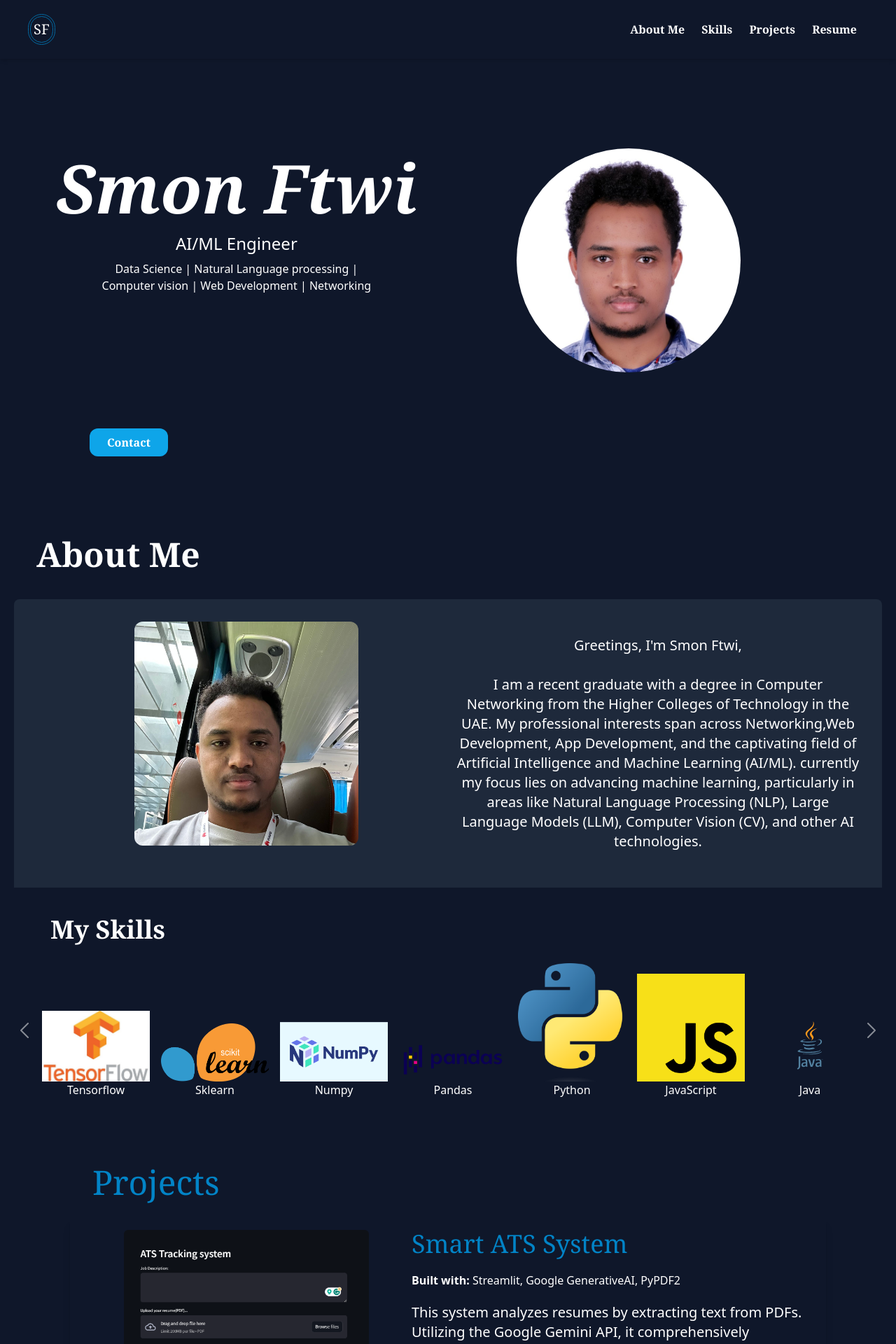
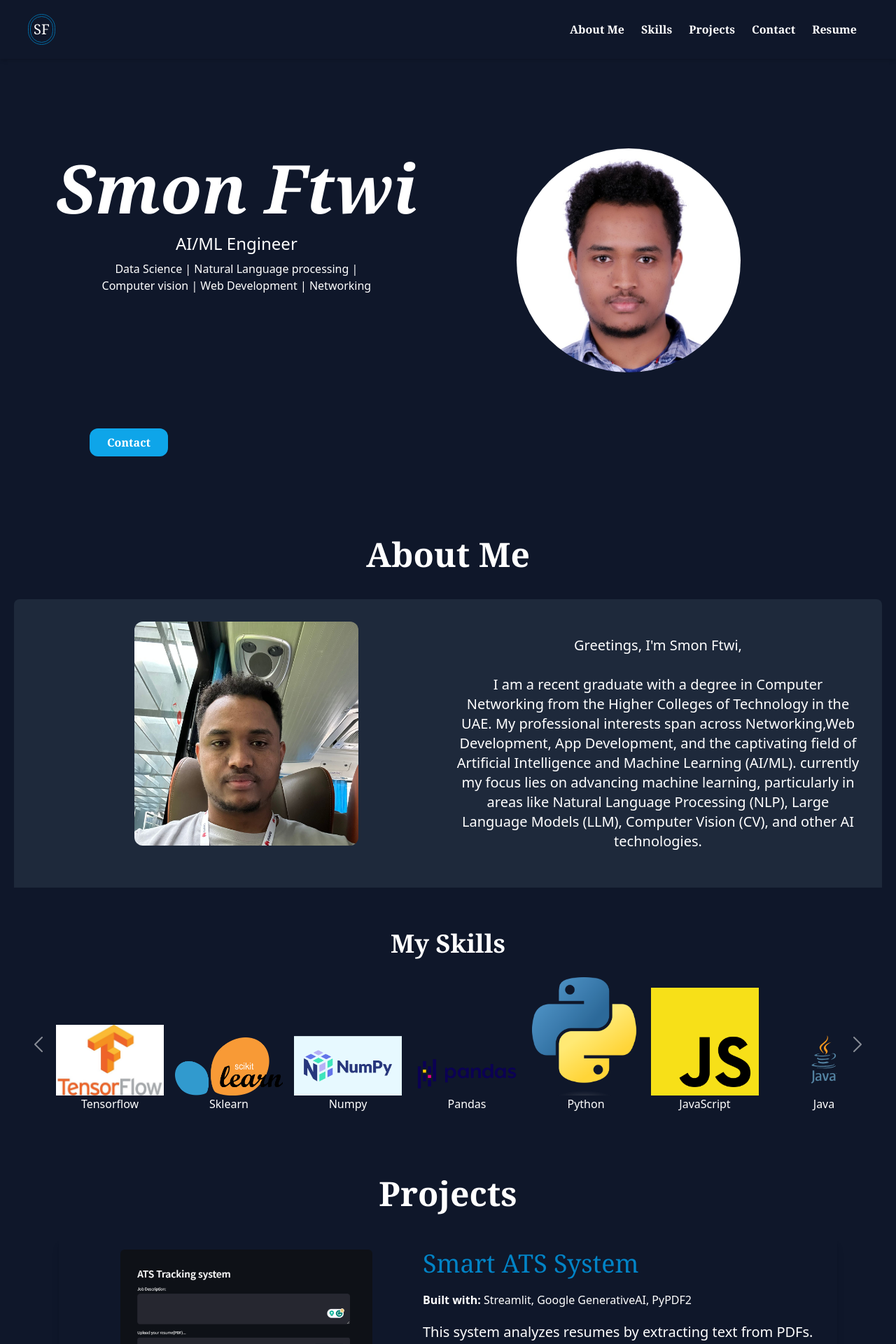
Before and after one commit to SmonFtwi/personal-portfolio, a React (Vite) app in the folder client/: page / in a window 1280 px wide. Shown: the top 1920 px of the page at 70% size. Built offline with nearby package versions, Linux system fonts and the light colour scheme.

Commit message:
adding contact section

```diff
--- a/client/src/App.jsx
+++ b/client/src/App.jsx
@@ -2,6 +2,7 @@
 import Home from './pages/home';
 import About from './pages/about';
 import Project from './pages/project';
+import Contact from './pages/contact';
 import { GithubLogo , LinkedinLogo , EnvelopeSimple} from 'phosphor-react'
 import {HashLink as Link} from 'react-router-hash-link'
 
@@ -18,6 +19,7 @@ function App() {
           <Home/>
           <About />
           <Project />
+          <Contact />
           <Footer/>
 
         </div>
@@ -50,6 +52,10 @@ export function Header(){
       >Projects</Link>
       </li>
       <li >
+      <Link to='/#contact' smooth className='text-white hover:bg-transparent hover:text-sky-500 px-2 py-2 rounded-lg mr-2 hidden font-serif font-bold sm:block'
+      >Contact</Link>
+      </li>
+      <li >
         <a  className='text-white hover:bg-transparent hover:text-sky-500 px-2 py-2 rounded-lg mr-2 hidden font-serif font-bold sm:block'
         href="https://drive.google.com/file/d/1J4TVXJyMbKKm162UeMoz6UFJdAtQauHx/view?usp=sharing" target='blank'>Resume</a>
       </li>
--- a/client/src/pages/about.jsx
+++ b/client/src/pages/about.jsx
@@ -48,7 +48,7 @@ function About() {
         `}
       </style>
       <div id="about">
-      <h1 className='text-5xl p-5 ml-8 text-white font-bold font-serif'> About Me</h1>
+      <h1 className='text-5xl p-5  text-white font-bold font-serif text-center'> About Me</h1>
         <div className=' display:block md:flex justify-center align-middle bg-slate-800 rounded-t-lg rounded-r-none rounded-b-lg rounded-l-none m-5 p-8'>
          <div className="mx-auto bg-gradient-to-b rounded-xl w-80 h-80 relative overflow-hidden">
             <img src={myImg} alt="sorry image not available" />
@@ -62,8 +62,8 @@ function About() {
           </div>
 
         </div>
-        <div className='m-5'>
-          <h2 className='text-4xl p-5 ml-8 text-white font-bold font-serif'>My Skills</h2>
+        <div className='m-10'>
+          <h2 className='text-4xl p-5 text-center  text-white font-bold font-serif'>My Skills</h2>
           <div className='flex justify-center items-center'>
           <div className='opacity-50 cursor-pointer hover:opacity-100' onClick={slideLeft} size={40}> <CaretLeft size={32} /> </div>
           <div
--- /dev/null
+++ b/client/src/pages/contact.jsx
@@ -0,0 +1,41 @@
+import { EnvelopeSimple, Phone , MapPin } from "phosphor-react";
+
+function Contact(){
+    return <>
+
+   <div className=' m-16' id="contact">
+         <h2 className='text-5xl p-5 ml-8 text-white font-bold font-serif text-center'>Contact</h2>
+         <p className=" text-white text-xl ml-10 text-center mb-10"> Get in touch with me</p>
+         <ul className="flex flex-col md:ml-24 gap-4">
+        <li className="flex items-center">
+        <EnvelopeSimple size={32} className="text-sky-400/100 mr-4" />
+        <div className="ml-2">
+            <h3 className=" font-bold text-lg">Email</h3>
+            <a href="mailto:smonftwi1@gmail.com">smonftwi1@gmail.com</a>
+        </div>
+        </li>
+       <li className="flex items-center">
+          <Phone size={32} className="text-sky-400/100 mr-4" />
+          <div className="ml-2">
+            <h3 className=" font-bold text-lg">Phone</h3>
+            <p> +971508663790</p>
+        </div>
+        </li>
+        <li className="flex items-center">
+          <MapPin size={32} className="text-sky-400/100 mr-4" />
+          <div className="ml-2">
+            <h3 className=" font-bold text-lg">Location</h3>
+            <p> Fujairah, UAE</p>
+        </div>
+        </li>
+
+    </ul>
+
+        </div>
+
+    </>
+
+
+}
+
+export default Contact;
--- a/client/src/pages/project.jsx
+++ b/client/src/pages/project.jsx
@@ -7,8 +7,8 @@ import ats from './../assets/ats.png'
 function Project(){
     return (
         <>
-         <div className=' md:m-20' id="project">
-         <h2 className='text-5xl py-2 text-sky-600 font-medium font-serif p-5 ml-8'>Projects</h2>
+         <div className=' m-16 ' id="project">
+         <h2 className='text-5xl p-5  text-white font-bold font-serif text-center'>Projects</h2>
          <div className='display:block md:flex justify-center align-middle m-5 p-4 rounded shadow-lg '>
 
                    <div className=' mx-auto  w-80 h-80 md:w-2/6 md:h-auto relative overflow-hidden rounded-md cursor-pointer hover:scale-105 ease-in-out duration-300'>
```
